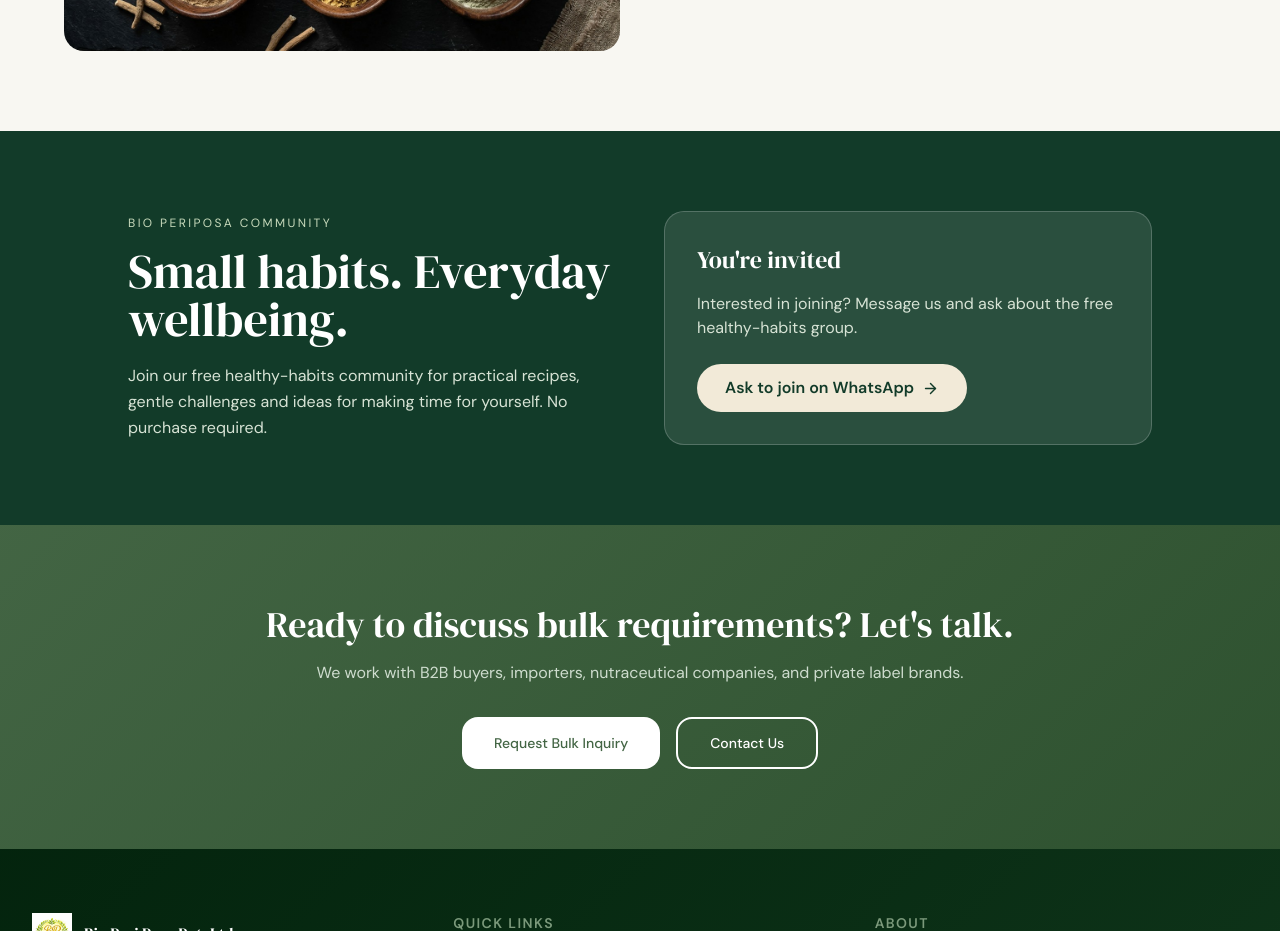
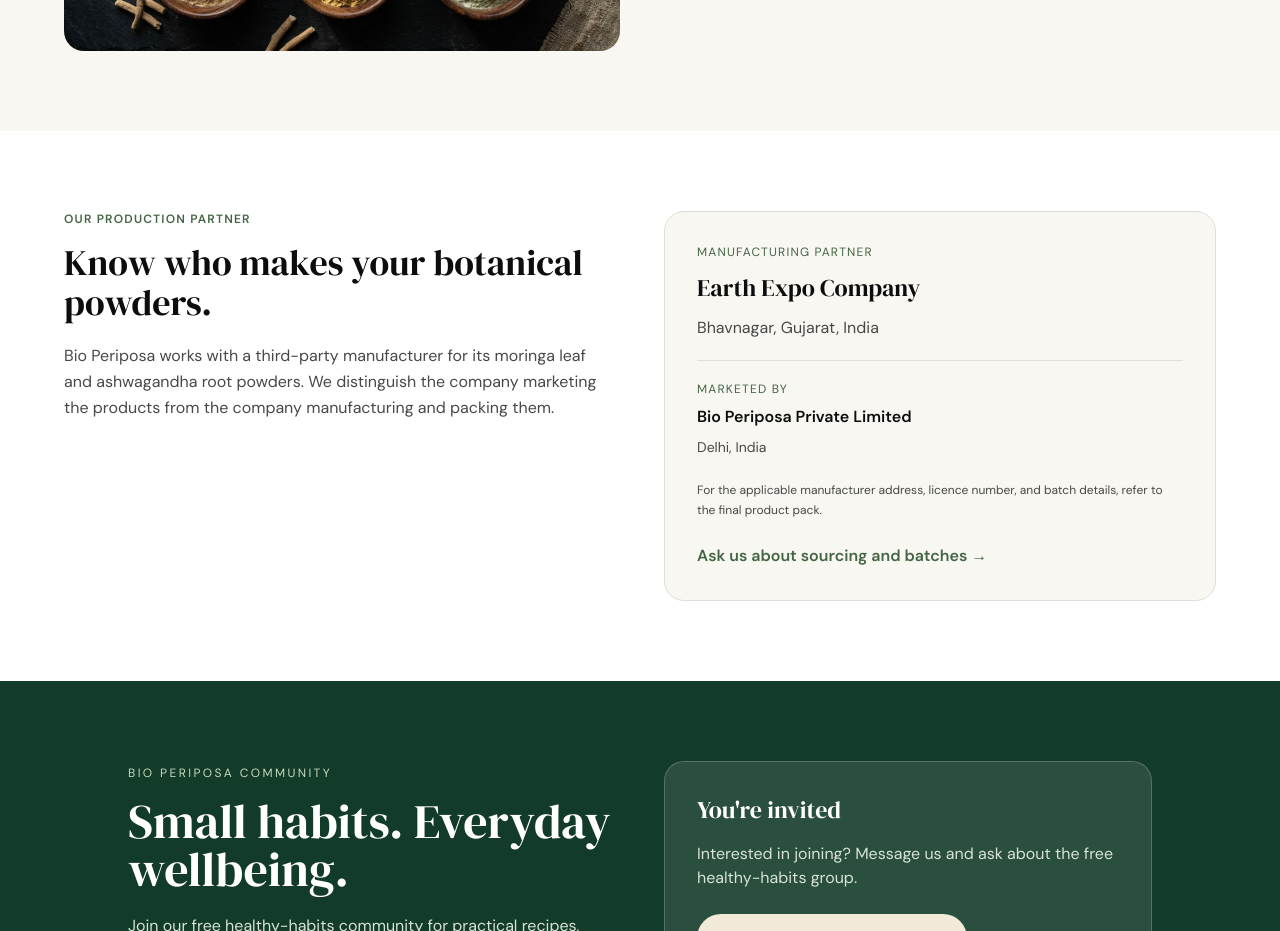
Before and after one commit to chitiagarwal/bio-peri-posa-website, a React (Vite) app in the folder src/frontend/: page / in a window 1280 px wide. Shown: the part 3920-4851 px from the top of the page. Built offline with nearby package versions, Linux system fonts and the light colour scheme; no server answers; what @icp-sdk/core would draw is missing.

Commit message:
Integrate manufacturer and marketer transparency section on homepage

```diff
--- a/src/frontend/src/pages/Home.tsx
+++ b/src/frontend/src/pages/Home.tsx
@@ -198,6 +198,24 @@ export default function Home() {
         </div>
       </section>
 
+      {/* Manufacturing transparency */}
+      <section className="py-20 px-4 bg-white">
+        <div className="max-w-6xl mx-auto grid md:grid-cols-2 gap-12 items-start">
+          <div><p className="uppercase tracking-widest text-xs font-semibold text-brand-green mb-4">Our production partner</p><h2 className="font-serif text-4xl mb-5">Know who makes your botanical powders.</h2><p className="text-muted-foreground leading-relaxed">Bio Periposa works with a third-party manufacturer for its moringa leaf and ashwagandha root powders. We distinguish the company marketing the products from the company manufacturing and packing them.</p></div>
+          <div className="rounded-2xl border border-border bg-brand-cream p-8">
+            <p className="text-xs tracking-widest uppercase text-brand-green mb-3">Manufacturing partner</p>
+            <h3 className="font-serif text-2xl mb-3">Earth Expo Company</h3>
+            <p className="text-muted-foreground mb-5">Bhavnagar, Gujarat, India</p>
+            <div className="h-px bg-border my-5" />
+            <p className="text-xs tracking-widest uppercase text-brand-green mb-2">Marketed by</p>
+            <p className="font-semibold mb-2">Bio Periposa Private Limited</p>
+            <p className="text-muted-foreground text-sm mb-6">Delhi, India</p>
+            <p className="text-xs text-muted-foreground leading-relaxed mb-6">For the applicable manufacturer address, licence number, and batch details, refer to the final product pack.</p>
+            <Link to="/contact" className="font-semibold text-brand-green">Ask us about sourcing and batches →</Link>
+          </div>
+        </div>
+      </section>
+
       {/* Healthy habits community */}
       <section className="py-20 px-4 bg-[#123b29] text-white">
         <div className="max-w-5xl mx-auto grid md:grid-cols-2 gap-12 items-center">
```
